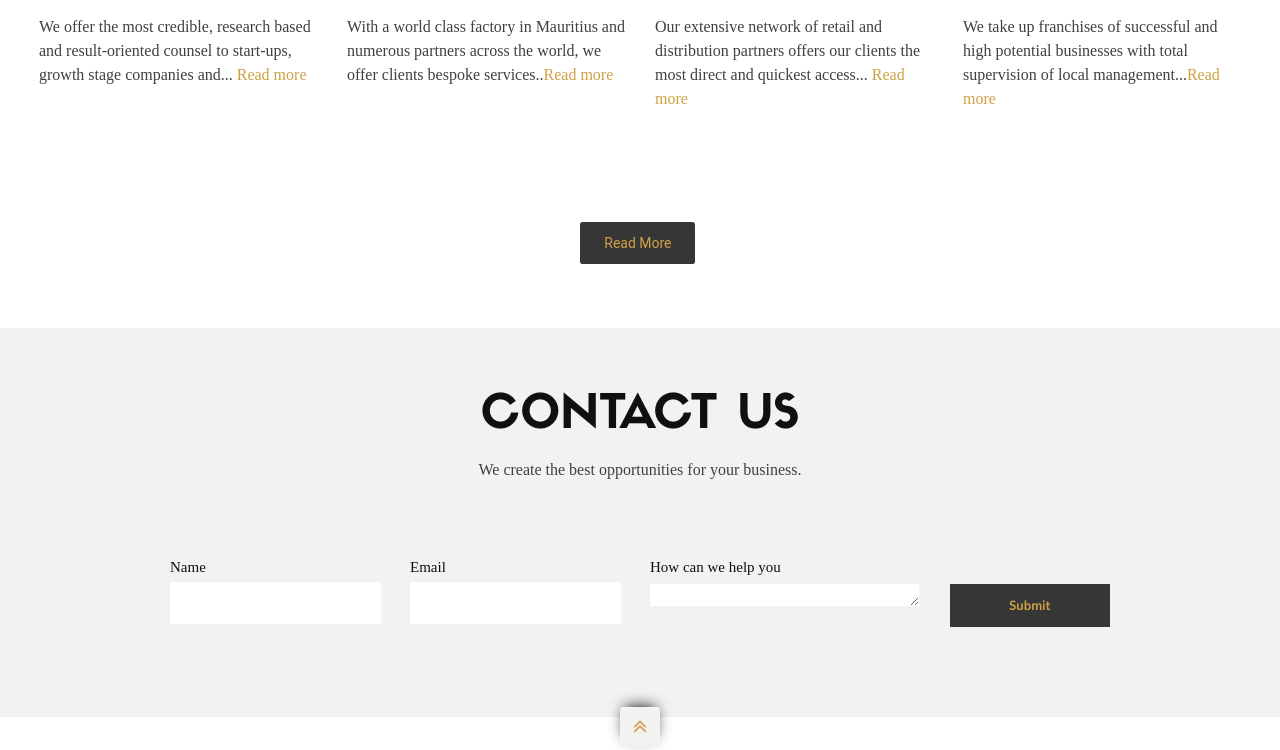
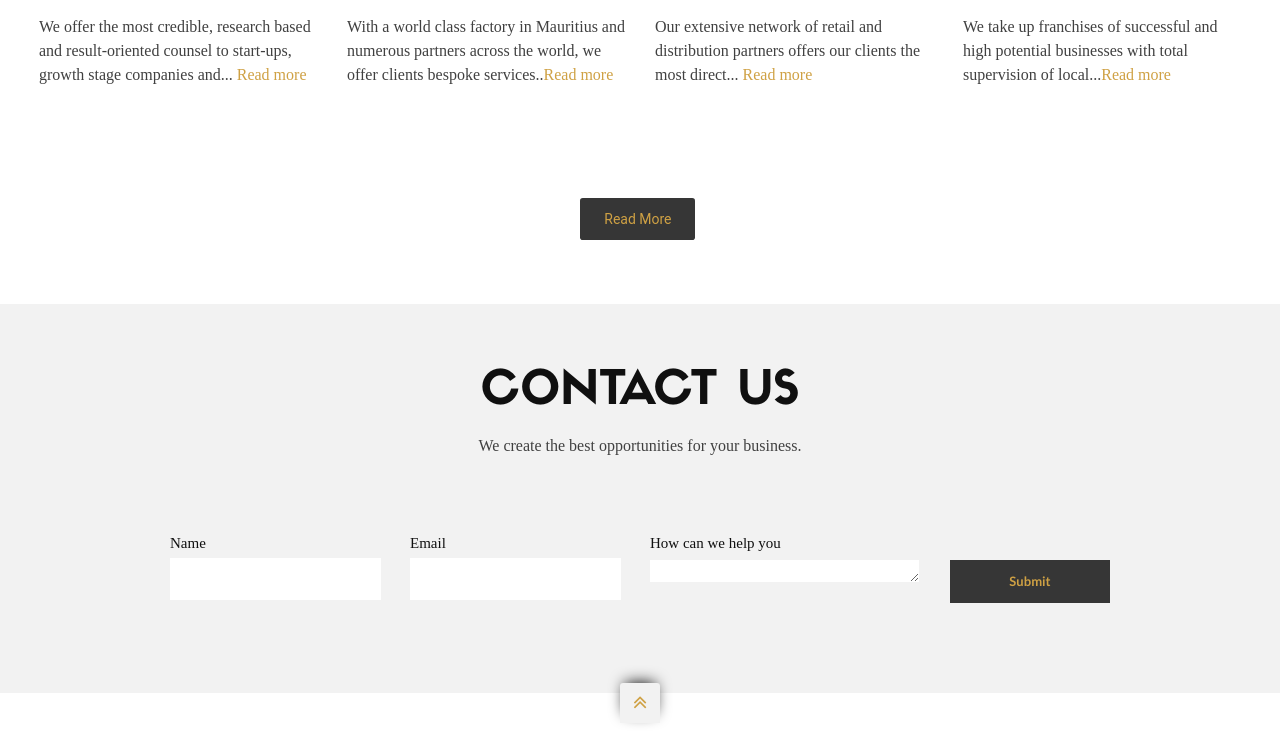
Before and after one commit to LadyDzidzor/ACE, a plain HTML site: page index.html in a window 1280 px wide. Shown: the part 1966-2716 px from the top of the page. Drawn offline with nearby package versions, Linux system fonts and the light colour scheme; a script that the page names is missing.

Commit message:
font size change

```diff
--- a/css/style.css
+++ b/css/style.css
@@ -958,6 +958,7 @@ section.services-block-section {
         margin-bottom: 0;
         font-family: initial;
         text-align: center;
+        font-size: 16px;
       }
       section.services-block-section .block-post .block-content .inner-content h2 {
         color: #fff; }
--- a/index.html
+++ b/index.html
@@ -263,7 +263,7 @@
 									</div>
 									<div class="feature__description">
 										<p style="font-family: Myriad-Pro;font-size:1rem">Our extensive network of retail and distribution
-											partners offers our clients the most direct and quickest access...
+											partners offers our clients the most direct...
 											<span><a href="services.html" style="color: #cfa144" ;>Read more</a></span></p>
 										</p>
 									</div>
@@ -278,7 +278,7 @@
 									<div class="feature__description">
 										<p style="font-family: Myriad-Pro;font-size:1rem">We take up franchises of successful and high
 											potential businesses with total
-											supervision of local management...<span><a href="services.html" style="color: #cfa144" ;>Read
+											supervision of local...<span><a href="services.html" style="color: #cfa144" ;>Read
 													more</a></span></p>
 									</div>
 								</div>
```
